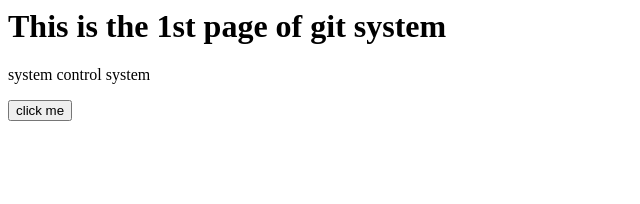
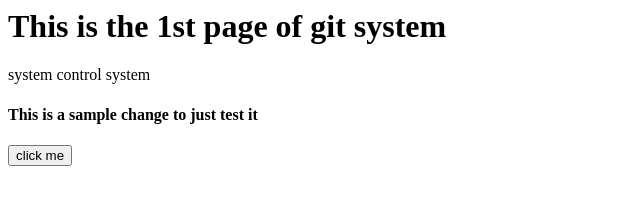
Before and after one commit to sharma9178/webhost, a plain HTML site: page page1.html in a window 1280 px wide. Shown: the whole page, without its empty margins (0-640 px from the left). Drawn offline with Linux system fonts and the light colour scheme.

Commit message:
Small change

```diff
--- a/page1.html
+++ b/page1.html
@@ -6,6 +6,7 @@
 <h1> This is the 1st page of git system</h1>
 
 <p>system control system</p>
+<h4> This is a sample change to just test it</h4>
 <button> click me</button>
 </body>
 </html>
```
